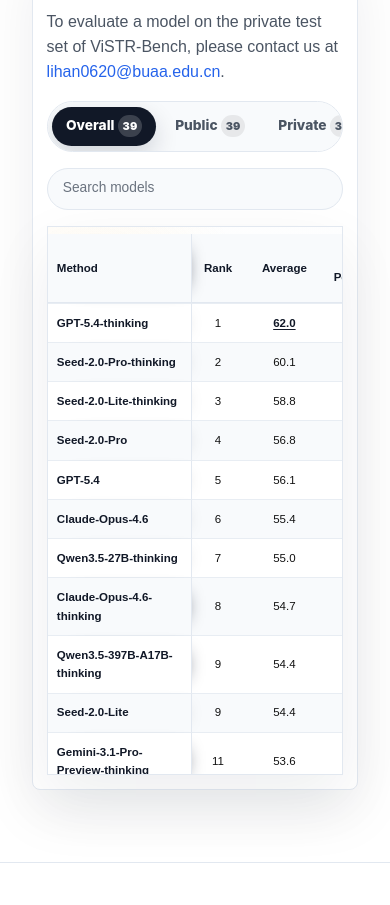
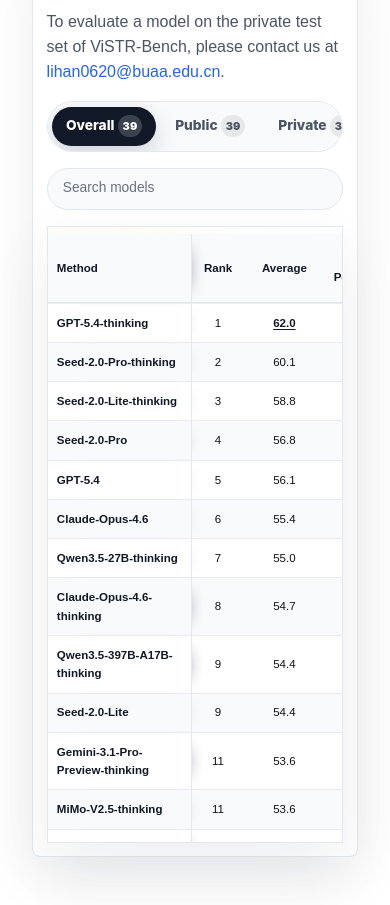
Before and after one commit to buaa-colalab/vistr-bench-page, a plain HTML site: page leaderboard.html in a window 390 px wide. Shown: the part 195-1100 px from the top of the page. Drawn offline with Linux system fonts and the light colour scheme.

Commit message:
update url

```diff
--- a/static/css/leaderboard.css
+++ b/static/css/leaderboard.css
@@ -217,7 +217,7 @@ body.leaderboard-page .leaderboard-top-scroll:focus-visible {
 body.leaderboard-page .leaderboard-table-scroll {
   position: relative;
   width: 100%;
-  max-height: min(70vh, 46rem);
+  max-height: min(80vh, 54rem);
   overflow: auto;
   overscroll-behavior: auto;
   scrollbar-gutter: stable;
@@ -468,7 +468,7 @@ body.leaderboard-page .leaderboard-empty p {
   }
 
   body.leaderboard-page .leaderboard-table-scroll {
-    max-height: min(64vh, 38rem);
+    max-height: min(72vh, 44rem);
   }
 }
 
```
Also changed, not shown: index.html (+1 -1 lines).
